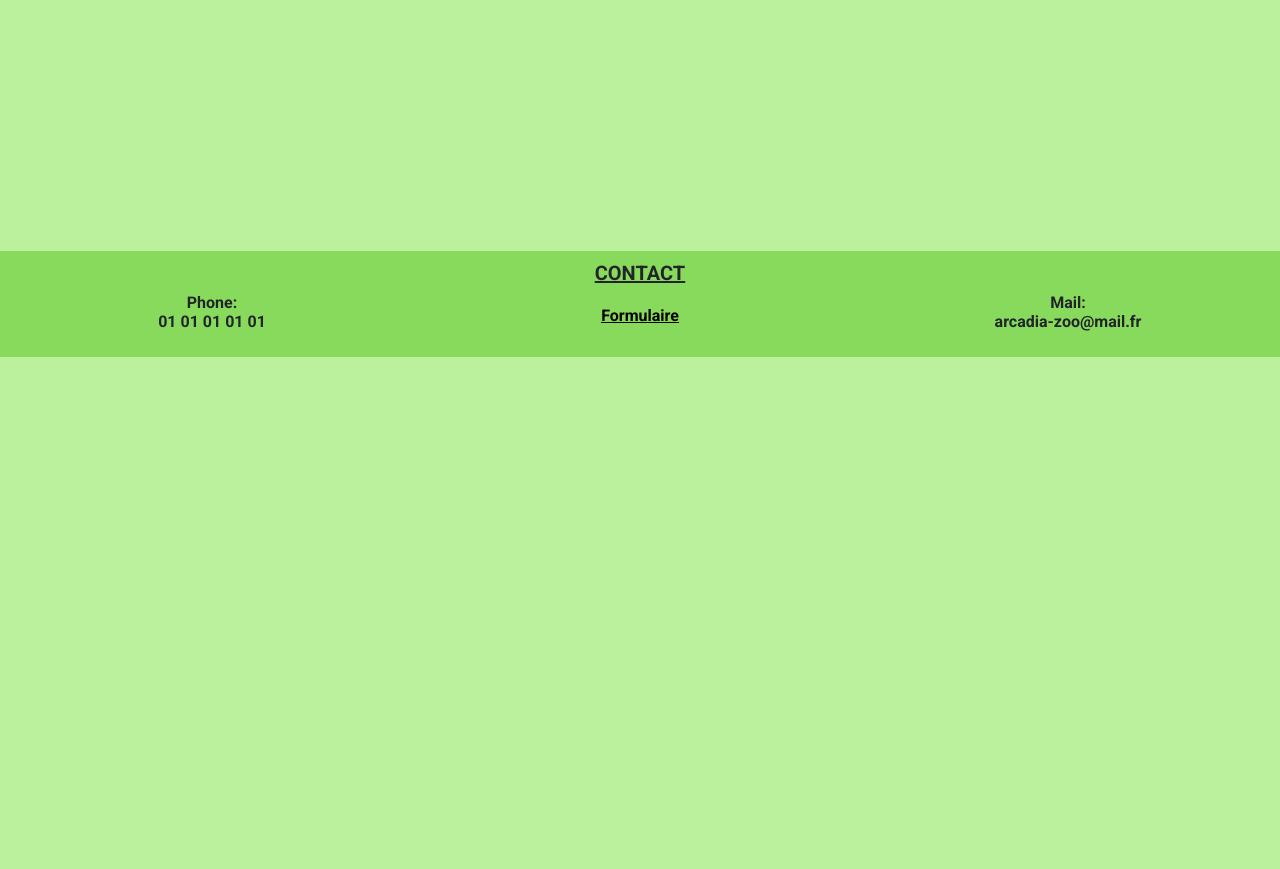
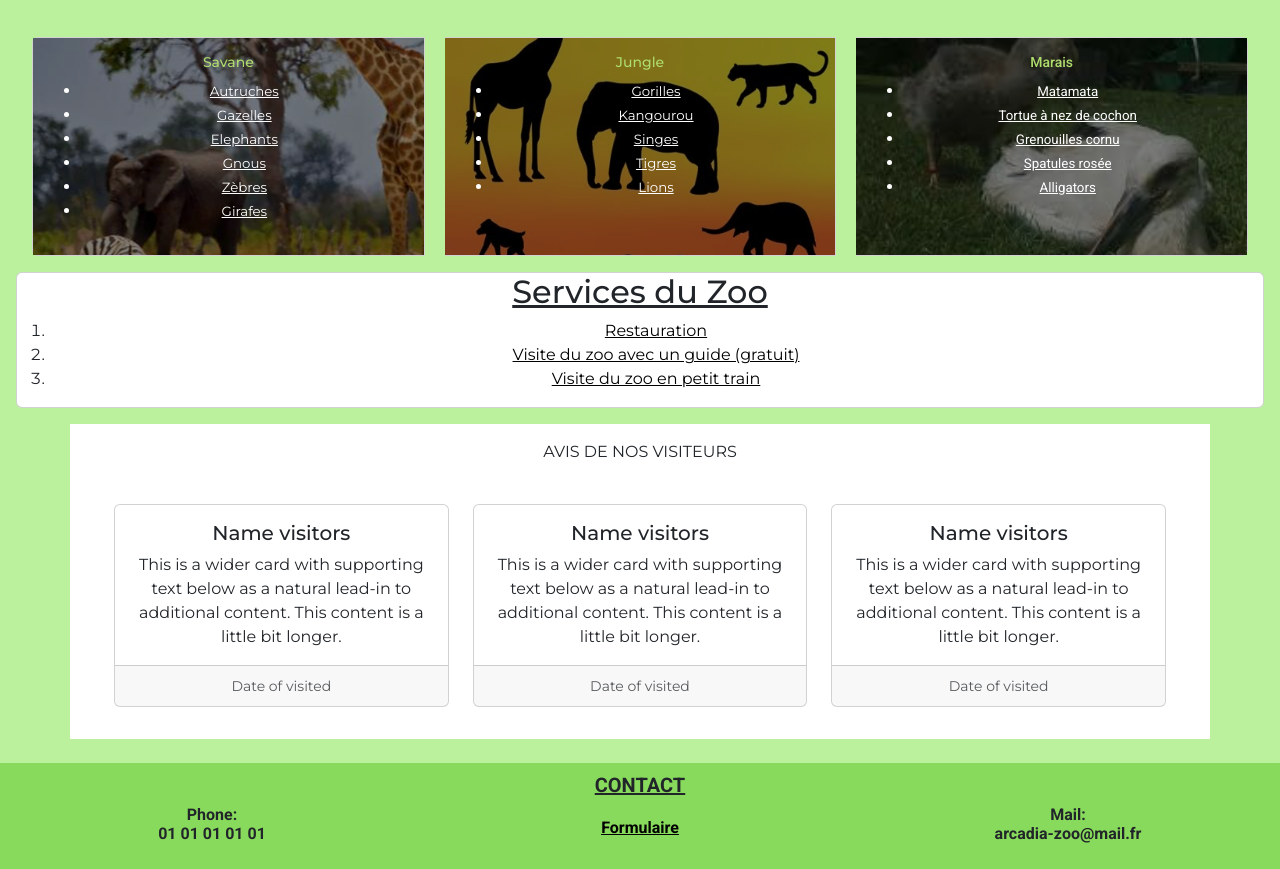
Before and after one commit to sekou78/zooArcadiaFront, a website with bundled scripts: page index.html in a window 1280 px wide. Shown: the part 443-1312 px from the top of the page. Before the commit the page ends 800 px from the top, so only its background shows below. Built offline with nearby package versions, Linux system fonts and the light colour scheme; files whose address does not match are found by name.

Commit message:
Mise en place accueil first-mobile

```diff
--- a/Router/allRoutes.js
+++ b/Router/allRoutes.js
@@ -1,7 +1,14 @@
 import Route from "./Route.js";
 
 //Définir ici nos routes
-export const allRoutes = [new Route("/", "Accueil", "/pages/home.html")];
+export const allRoutes = [
+  new Route("/", "Accueil-visiteur", "/pages/accueil-visiteur.html"),
+  new Route(
+    "/accueil-connectee",
+    "Accueil-connectee",
+    "/pages/accueil-connectee.html"
+  ),
+];
 
 //Le titre s'affiche comme ceci : Route.titre - websitename
 export const websiteName = "Zoo Arcadia";
--- a/index.html
+++ b/index.html
@@ -23,7 +23,8 @@
   <body>
     <header>
       <nav class="navbar navbar-expand-lg bg-dark" data-bs-theme="black">
-        <div class="container-fluid d-flex flex-lg-column">
+        <div class="container-fluid d-flex justify-content-between">
+          <div class="col d-inline-flex p-2">
             <button
               class="navbar-toggler"
               type="button"
@@ -34,15 +35,22 @@
               aria-label="Toggle navigation">
               <span class="navbar-toggler-icon"></span>
             </button>
+          </div>
 
           <div
-            class="text-center col order-lg-1 fw-bold text-decoration-underline titre">
+            class="text-center col p-2 fw-bold text-decoration-underline titre">
             <a class="navbar-brand" href="/">ZOO ARCADIA</a>
           </div>
 
-          <div
-            class="collapse navbar-collapse order-lg-2"
-            id="navbarSupportedContent">
+          <div class="col p-2 d-flex justify-content-end">
+            <ul class="identity-connected">
+              <li>Nom</li>
+              <li>Prénom</li>
+              <li>Poste</li>
+            </ul>
+          </div>
+
+          <div class="collapse navbar-collapse" id="navbarSupportedContent">
             <ul
               class="navbar-nav me-auto mb-2 mb-lg-0 justify-content-lg-around column-gap-5">
               <li class="nav-item">
@@ -52,6 +60,7 @@
                   </button>
                 </a>
               </li>
+
               <li class="nav-item">
                 <a class="nav-link" href="#">
                   <button class="bg-primary border-primary" type="button">
@@ -59,6 +68,7 @@
                   </button>
                 </a>
               </li>
+
               <li class="nav-item">
                 <a class="nav-link" href="#">
                   <button class="bg-primary border-primary" type="button">
@@ -66,6 +76,7 @@
                   </button>
                 </a>
               </li>
+
               <li class="nav-item">
                 <a class="nav-link" href="#">
                   <button class="bg-primary border-primary" type="button">
@@ -73,6 +84,7 @@
                   </button>
                 </a>
               </li>
+
               <li class="nav-item">
                 <a class="nav-link" href="#">
                   <button class="bg-primary border-primary" type="button">
--- /dev/null
+++ b/pages/accueil-visiteur.html
@@ -0,0 +1,127 @@
+<div class="hero-scene text-center">
+  <div class="hero-scene-content">
+    <p class="fw-bolder text-white">
+      Arcadia est un zoo situé en France près de la forêt de Brocéliande, en
+      bretagne depuis 1960. Ils possèdent tout un panel d’animaux, réparti par
+      habitat (savane, jungle, marais) et font extrêmement attention à leurs
+      santés. Chaque jour, plusieurs vétérinaires viennent afin d’effectuer les
+      contrôles sur chaque animal avant l’ouverture du zoo afin de s’assurer que
+      tout se passe bien, de même, toute la nourriture donnée est calculée afin
+      d’avoir le bon grammage (le bon grammage est précisé dans le rapport du
+      vétérinaire).
+    </p>
+  </div>
+</div>
+
+<div class="container-fluid text-center">
+  <div class="card-group">
+    <div class="card savane">
+      <div class="card-body savane-content">
+        <h2 class="card-title text-primary">Savane</h2>
+        <div class="card-text">
+          <ul class="text-white">
+            <li><a href="#">Autruches</a></li>
+            <li><a href="#">Gazelles</a></li>
+            <li><a href="#">Elephants</a></li>
+            <li><a href="#">Gnous</a></li>
+            <li><a href="#">Zèbres</a></li>
+            <li><a href="#">Girafes</a></li>
+          </ul>
+        </div>
+      </div>
+    </div>
+
+    <div class="card jungle">
+      <div class="card-body jungle-content">
+        <h2 class="card-title text-primary">Jungle</h2>
+        <div class="card-text">
+          <ul class="text-white">
+            <li><a href="#">Gorilles</a></li>
+            <li><a href="#">Kangourou</a></li>
+            <li><a href="#">Singes</a></li>
+            <li><a href="#">Tigres</a></li>
+            <li><a href="#">Lions</a></li>
+          </ul>
+        </div>
+      </div>
+    </div>
+
+    <div class="card marais">
+      <div class="card-body marais-content">
+        <h2 class="card-title text-primary">Marais</h2>
+        <div class="card-text">
+          <ul class="text-white">
+            <li><a href="#">Matamata</a></li>
+            <li><a href="#">Tortue à nez de cochon</a></li>
+            <li><a href="#">Grenouilles cornu</a></li>
+            <li><a href="#">Spatules rosée</a></li>
+            <li><a href="#">Alligators</a></li>
+          </ul>
+        </div>
+      </div>
+    </div>
+  </div>
+</div>
+
+<div class="card text-center m-3 service">
+  <div class="card-overlay">
+    <h2 class="card-title text-decoration-underline">Services du Zoo</h2>
+    <div class="card-text">
+      <ol>
+        <li><a href="#">Restauration</a></li>
+        <li><a href="#">Visite du zoo avec un guide (gratuit)</a></li>
+        <li><a href="#">Visite du zoo en petit train</a></li>
+      </ol>
+    </div>
+  </div>
+</div>
+
+<div class="container text-center bg-white p-3">
+  <p class="fw-2">AVIS DE NOS VISITEURS</p>
+  <div class="row row-cols-1 row-cols-lg-3 g-4 m-3">
+    <div class="col">
+      <div class="card h-100">
+        <div class="card-body">
+          <h5 class="card-title">Name visitors</h5>
+          <p class="card-text">
+            This is a wider card with supporting text below as a natural lead-in
+            to additional content. This content is a little bit longer.
+          </p>
+        </div>
+        <div class="card-footer">
+          <small class="text-body-secondary">Date of visited</small>
+        </div>
+      </div>
+    </div>
+
+    <div class="col">
+      <div class="card h-100">
+        <div class="card-body">
+          <h5 class="card-title">Name visitors</h5>
+          <p class="card-text">
+            This is a wider card with supporting text below as a natural lead-in
+            to additional content. This content is a little bit longer.
+          </p>
+        </div>
+        <div class="card-footer">
+          <small class="text-body-secondary">Date of visited</small>
+        </div>
+      </div>
+    </div>
+
+    <div class="col">
+      <div class="card h-100">
+        <div class="card-body">
+          <h5 class="card-title">Name visitors</h5>
+          <p class="card-text">
+            This is a wider card with supporting text below as a natural lead-in
+            to additional content. This content is a little bit longer.
+          </p>
+        </div>
+        <div class="card-footer">
+          <small class="text-body-secondary">Date of visited</small>
+        </div>
+      </div>
+    </div>
+  </div>
+</div>
--- a/pages/home.html
+++ /dev/null
@@ -1,14 +0,0 @@
-<div class="hero-scene text-center">
-  <div class="hero-scene-content">
-    <p class="fw-bolder text-white">
-      Arcadia est un zoo situé en France près de la forêt de Brocéliande, en
-      bretagne depuis 1960. Ils possèdent tout un panel d’animaux, réparti par
-      habitat (savane, jungle, marais) et font extrêmement attention à leurs
-      santés. Chaque jour, plusieurs vétérinaires viennent afin d’effectuer les
-      contrôles sur chaque animal avant l’ouverture du zoo afin de s’assurer que
-      tout se passe bien, de même, toute la nourriture donnée est calculée afin
-      d’avoir le bon grammage (le bon grammage est précisé dans le rapport du
-      vétérinaire).
-    </p>
-  </div>
-</div>
--- a/scss/main.scss
+++ b/scss/main.scss
@@ -4,6 +4,7 @@
 html {
   position: relative;
   min-height: 100%;
+  overflow-x: hidden;
 }
 
 html,
@@ -17,7 +18,11 @@ header.titre {
 }
 
 main {
-  margin-bottom: 100px;
+  margin-bottom: 130px;
+}
+
+.identity-connected {
+  list-style-type: none;
 }
 
 .hero-scene {
@@ -48,8 +53,104 @@ main {
   }
 }
 
+.savane {
+  position: relative;
+  margin: 20px;
+  &::before {
+    content: "";
+    position: absolute;
+    top: 0;
+    left: 0;
+    width: 100%;
+    height: 100%;
+    background-image: url("../images/savane.jpg");
+    background-size: auto;
+    background-position: center;
+    filter: brightness(0.5);
+  }
+  * {
+    //Positionner les éléments devant le &::before
+    position: relative;
+  }
+  .savane-content {
+    a {
+      color: white;
+      font-size: smaller;
+    }
+    h2 {
+      font-size: 14px;
+    }
+  }
+}
+
+.jungle {
+  position: relative;
+  margin: 20px;
+  &::before {
+    content: "";
+    position: absolute;
+    top: 0;
+    width: 100%;
+    height: 100%;
+    background-image: url("../images/jungle.jpg");
+    background-size: cover;
+    background-position: center;
+    filter: brightness(0.5);
+  }
+  * {
+    //Positionner les éléments devant le &::before
+    position: relative;
+  }
+  .jungle-content {
+    a {
+      color: white;
+      font-size: smaller;
+    }
+    h2 {
+      font-size: 14px;
+    }
+  }
+}
+
+.marais {
+  position: relative;
+  margin: 20px;
+  &::before {
+    content: "";
+    position: absolute;
+    top: 0;
+    left: 0;
+    width: 100%;
+    height: 100%;
+    background-image: url("../images/marais.jpeg");
+    background-size: cover;
+    background-position: center;
+    filter: brightness(0.5);
+  }
+  * {
+    //Positionner les éléments devant le &::before
+    position: relative;
+  }
+  .marais-content {
+    a {
+      color: white;
+      font-size: smaller;
+    }
+    h2 {
+      font-size: 14px;
+    }
+  }
+}
+
+.service {
+  a {
+    color: black;
+  }
+}
+
 footer,
-.hero-scene-content {
+.hero-scene-content,
+.marais {
   font-family: $font-family-serif;
 }
 
```
Also changed, not shown: pages/accueil-connectee.html (added, +127 -0 lines), scss/main.css, 1 other file. Lines whose indentation alone changed are shown as unchanged.
